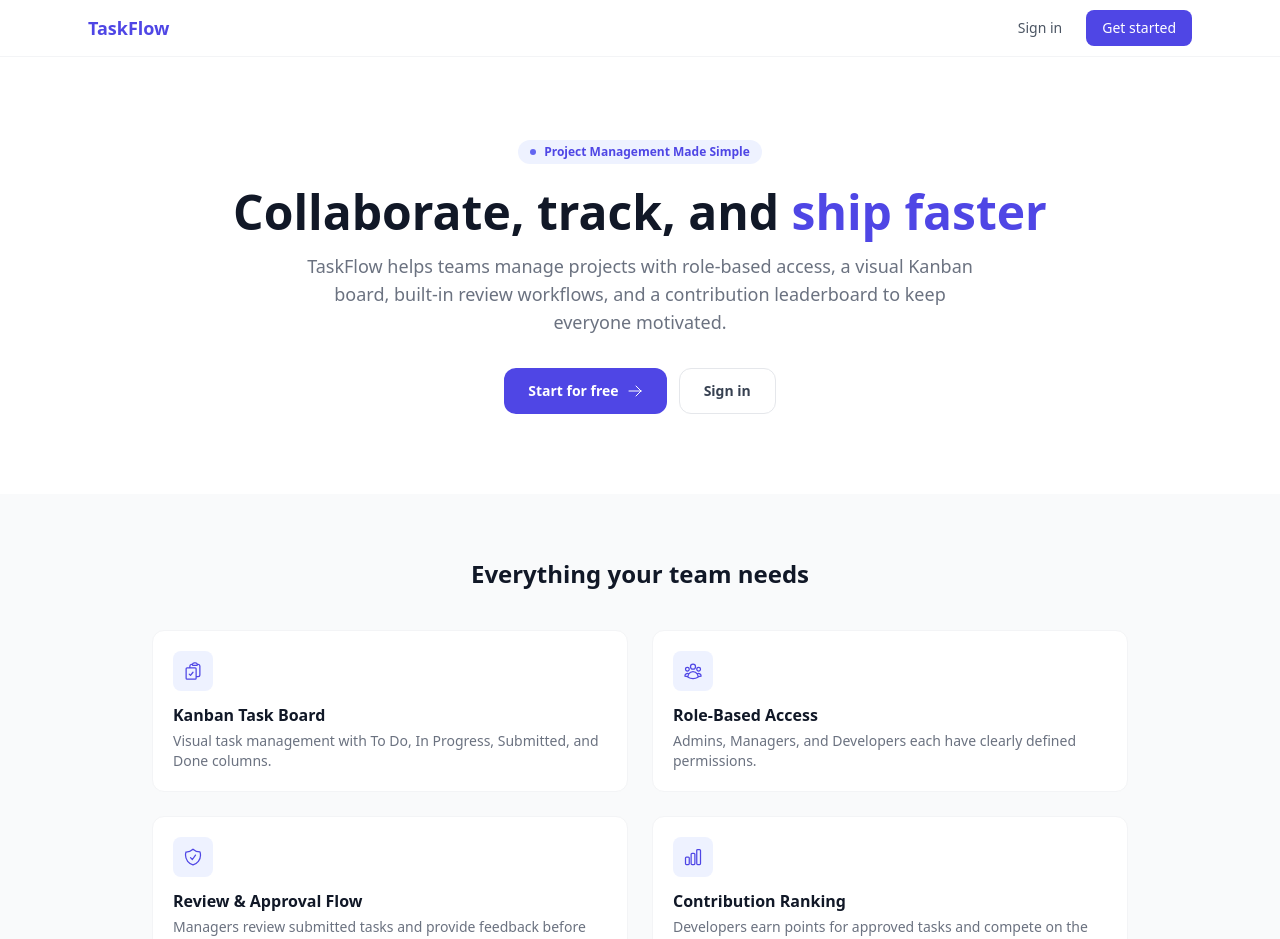
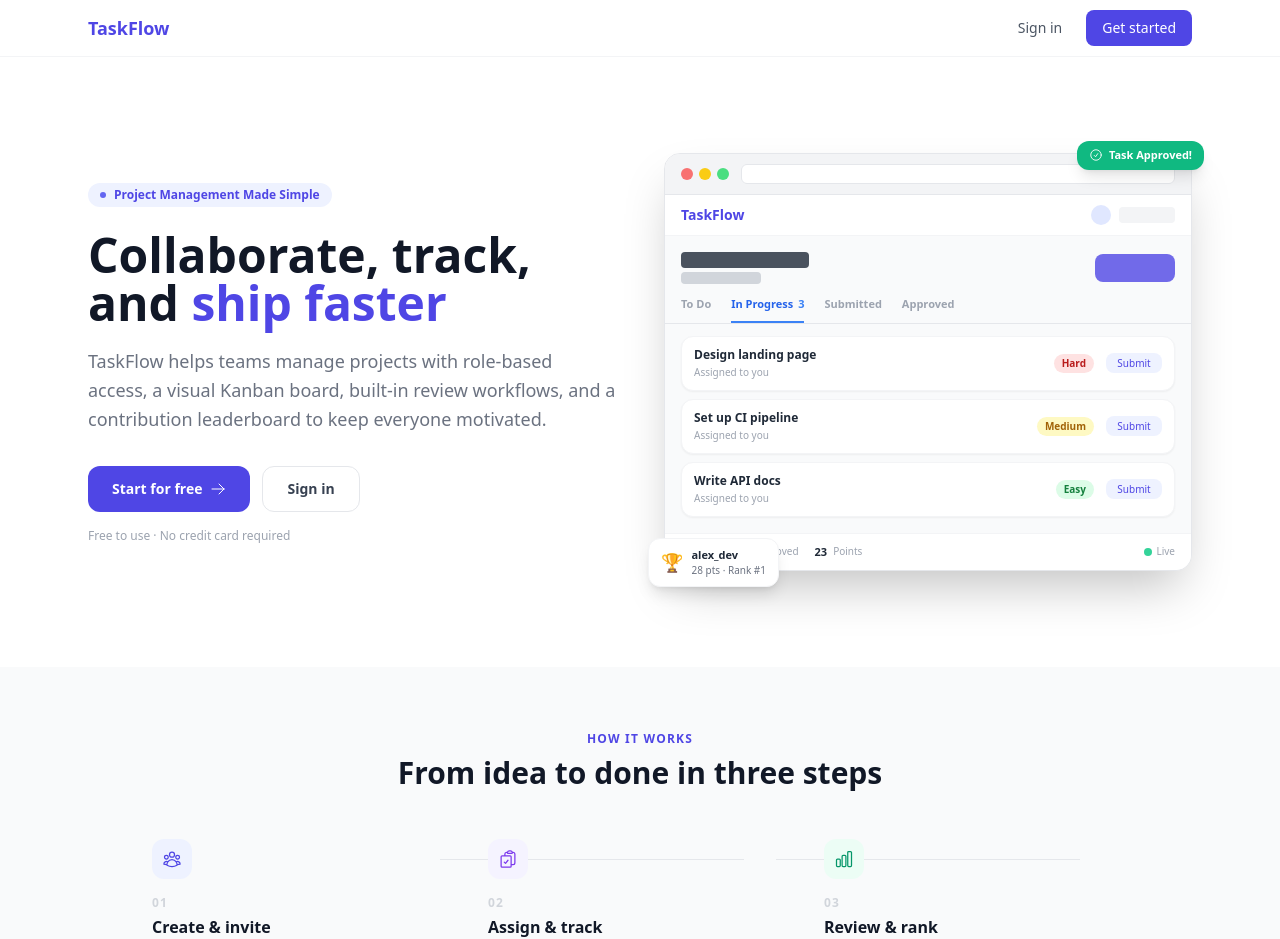
Before and after one commit to NewBabaYaga/Project_Managing_Frontend, a React app: page / in a window 1280 px wide. Shown: the top 939 px of the page. Built offline with nearby package versions, Linux system fonts and the light colour scheme; the HTML template or start-up script is replaced by a standard one.

Commit message:
feat: redesign landing page with hero mockup and how-it-works section

```diff
--- a/src/pages/LandingPage.jsx
+++ b/src/pages/LandingPage.jsx
@@ -2,14 +2,39 @@ import { Link } from 'react-router-dom';
 import { useAuth } from '../context/AuthContext';
 import {
   ClipboardDocumentCheckIcon, UserGroupIcon,
-  ChartBarIcon, ShieldCheckIcon, ArrowRightIcon
+  ChartBarIcon, ShieldCheckIcon, ArrowRightIcon,
+  CheckCircleIcon,
 } from '@heroicons/react/24/outline';
+
+const steps = [
+  {
+    number: '01',
+    title: 'Create & invite',
+    description: 'Start a project in seconds and invite teammates as Admin, Manager, or Developer.',
+    icon: UserGroupIcon,
+    color: 'bg-indigo-50 text-indigo-600',
+  },
+  {
+    number: '02',
+    title: 'Assign & track',
+    description: 'Break work into tasks, set difficulty levels, and move them across the Kanban board.',
+    icon: ClipboardDocumentCheckIcon,
+    color: 'bg-violet-50 text-violet-600',
+  },
+  {
+    number: '03',
+    title: 'Review & rank',
+    description: 'Managers approve submitted work. Developers earn points and compete on the leaderboard.',
+    icon: ChartBarIcon,
+    color: 'bg-emerald-50 text-emerald-600',
+  },
+];
 
 const features = [
   {
     icon: ClipboardDocumentCheckIcon,
     title: 'Kanban Task Board',
-    description: 'Visual task management with To Do, In Progress, Submitted, and Done columns.',
+    description: 'Visual task management with To Do, In Progress, Submitted, and Approved columns.',
   },
   {
     icon: UserGroupIcon,
@@ -27,6 +52,123 @@ const features = [
     description: 'Developers earn points for approved tasks and compete on the leaderboard.',
   },
 ];
+
+const mockTasks = [
+  { title: 'Design landing page', difficulty: 'Hard', diffColor: 'bg-red-100 text-red-700', status: 'In Progress' },
+  { title: 'Set up CI pipeline', difficulty: 'Medium', diffColor: 'bg-yellow-100 text-yellow-700', status: 'In Progress' },
+  { title: 'Write API docs', difficulty: 'Easy', diffColor: 'bg-green-100 text-green-700', status: 'In Progress' },
+];
+
+function AppMockup() {
+  return (
+    <div className="relative">
+      <div className="bg-white rounded-2xl shadow-2xl border border-gray-200 overflow-hidden select-none">
+        {/* Browser chrome */}
+        <div className="bg-gray-100 border-b border-gray-200 px-4 py-2.5 flex items-center gap-3">
+          <div className="flex gap-1.5">
+            <div className="w-3 h-3 rounded-full bg-red-400" />
+            <div className="w-3 h-3 rounded-full bg-yellow-400" />
+            <div className="w-3 h-3 rounded-full bg-green-400" />
+          </div>
+          <div className="flex-1 bg-white rounded-md h-5 border border-gray-200" />
+        </div>
+
+        {/* App navbar */}
+        <div className="bg-white border-b border-gray-100 px-4 py-2.5 flex items-center justify-between">
+          <span className="font-bold text-indigo-600 text-sm">TaskFlow</span>
+          <div className="flex items-center gap-2">
+            <div className="w-5 h-5 rounded-full bg-indigo-100" />
+            <div className="w-14 h-4 rounded bg-gray-100" />
+          </div>
+        </div>
+
+        {/* Dashboard header */}
+        <div className="bg-gray-50 px-4 pt-4 pb-0">
+          <div className="flex items-center justify-between mb-3">
+            <div>
+              <div className="w-32 h-4 bg-gray-800 rounded opacity-80 mb-1" />
+              <div className="w-20 h-3 bg-gray-300 rounded" />
+            </div>
+            <div className="flex gap-2">
+              <div className="w-20 h-7 bg-indigo-600 rounded-lg opacity-80" />
+            </div>
+          </div>
+
+          {/* Kanban tabs */}
+          <div className="flex gap-5 border-b border-gray-200 -mx-4 px-4">
+            {['To Do', 'In Progress', 'Submitted', 'Approved'].map((tab, i) => (
+              <div
+                key={tab}
+                className={`text-[11px] font-semibold pb-2 border-b-2 ${
+                  i === 1
+                    ? 'text-blue-600 border-blue-500'
+                    : 'text-gray-400 border-transparent'
+                }`}
+              >
+                {tab} {i === 1 ? <span className="ml-0.5 text-blue-500">3</span> : ''}
+              </div>
+            ))}
+          </div>
+        </div>
+
+        {/* Task cards */}
+        <div className="bg-gray-50 px-4 pb-4 pt-3 flex flex-col gap-2">
+          {mockTasks.map((task) => (
+            <div key={task.title} className="bg-white rounded-xl border border-gray-100 px-3 py-2.5 flex items-center gap-3 shadow-sm">
+              <div className="flex-1 min-w-0">
+                <p className="text-xs font-semibold text-gray-800 truncate">{task.title}</p>
+                <p className="text-[10px] text-gray-400 mt-0.5">Assigned to you</p>
+              </div>
+              <span className={`text-[10px] font-semibold px-2 py-0.5 rounded-full flex-shrink-0 ${task.diffColor}`}>
+                {task.difficulty}
+              </span>
+              <div className="w-14 h-5 bg-indigo-50 rounded-lg flex items-center justify-center flex-shrink-0">
+                <span className="text-[10px] text-indigo-600 font-medium">Submit</span>
+              </div>
+            </div>
+          ))}
+        </div>
+
+        {/* Stats bar at bottom */}
+        <div className="bg-white border-t border-gray-100 px-4 py-2.5 flex items-center gap-4">
+          {[
+            { label: 'Tasks', value: '12' },
+            { label: 'Approved', value: '7' },
+            { label: 'Points', value: '23' },
+          ].map(s => (
+            <div key={s.label} className="flex items-center gap-1.5">
+              <span className="text-[11px] font-bold text-gray-800">{s.value}</span>
+              <span className="text-[10px] text-gray-400">{s.label}</span>
+            </div>
+          ))}
+          <div className="ml-auto flex items-center gap-1">
+            <div className="w-2 h-2 rounded-full bg-emerald-400" />
+            <span className="text-[10px] text-gray-400">Live</span>
+          </div>
+        </div>
+      </div>
+
+      {/* Floating rank badge */}
+      <div className="absolute -bottom-4 -left-4 bg-white rounded-xl shadow-lg border border-gray-100 px-3 py-2 flex items-center gap-2">
+        <span className="text-lg">🏆</span>
+        <div>
+          <p className="text-[11px] font-bold text-gray-800">alex_dev</p>
+          <p className="text-[10px] text-gray-500">28 pts · Rank #1</p>
+        </div>
+      </div>
+
+      {/* Floating approval badge */}
+      <div className="absolute -top-3 -right-3 bg-emerald-500 text-white rounded-xl shadow-lg px-3 py-1.5 flex items-center gap-1.5">
+        <CheckCircleIcon className="w-3.5 h-3.5" />
+        <span className="text-[11px] font-semibold">Task Approved!</span>
+      </div>
+
+      {/* Decorative blurs */}
+      <div className="absolute -z-10 -bottom-8 -right-8 w-56 h-56 bg-indigo-200 rounded-full blur-3xl opacity-25" />
+      <div className="absolute -z-10 -top-8 -left-8 w-40 h-40 bg-violet-200 rounded-full blur-3xl opacity-20" />
+    </div>
+  );
+}
 
 export default function LandingPage() {
   const { token } = useAuth();
@@ -62,20 +204,24 @@ export default function LandingPage() {
         </div>
       </header>
 
-      {/* Hero */}
-      <section className="max-w-4xl mx-auto px-4 sm:px-6 py-20 text-center">
+      {/* Hero — two-column layout */}
+      <section className="max-w-6xl mx-auto px-4 sm:px-6 py-16 lg:py-24">
+        <div className="grid grid-cols-1 lg:grid-cols-2 gap-12 items-center">
+          {/* Left: copy */}
+          <div>
             <div className="inline-flex items-center gap-2 bg-indigo-50 text-indigo-600 text-xs font-semibold px-3 py-1 rounded-full mb-6">
-          <span className="w-1.5 h-1.5 rounded-full bg-indigo-500"></span>
+              <span className="w-1.5 h-1.5 rounded-full bg-indigo-500" />
               Project Management Made Simple
             </div>
-        <h1 className="text-4xl sm:text-5xl font-bold text-gray-900 leading-tight mb-4">
-          Collaborate, track, and <span className="text-indigo-600">ship faster</span>
+            <h1 className="text-4xl sm:text-5xl font-bold text-gray-900 leading-tight mb-5">
+              Collaborate, track,<br />and{' '}
+              <span className="text-indigo-600">ship faster</span>
             </h1>
-        <p className="text-lg text-gray-500 max-w-2xl mx-auto mb-8">
+            <p className="text-lg text-gray-500 mb-8 leading-relaxed">
               TaskFlow helps teams manage projects with role-based access, a visual Kanban board,
               built-in review workflows, and a contribution leaderboard to keep everyone motivated.
             </p>
-        <div className="flex justify-center gap-3">
+            <div className="flex flex-wrap gap-3">
               {token ? (
                 <Link
                   to="/projects"
@@ -100,20 +246,56 @@ export default function LandingPage() {
                 </>
               )}
             </div>
+            <p className="text-xs text-gray-400 mt-4">Free to use · No credit card required</p>
+          </div>
+
+          {/* Right: app mockup */}
+          <div className="hidden lg:block">
+            <AppMockup />
+          </div>
+        </div>
+      </section>
+
+      {/* How it works */}
+      <section className="bg-gray-50 py-16">
+        <div className="max-w-5xl mx-auto px-4 sm:px-6">
+          <div className="text-center mb-12">
+            <p className="text-xs font-semibold text-indigo-600 uppercase tracking-widest mb-2">How it works</p>
+            <h2 className="text-2xl sm:text-3xl font-bold text-gray-900">From idea to done in three steps</h2>
+          </div>
+          <div className="grid grid-cols-1 md:grid-cols-3 gap-8">
+            {steps.map((step, i) => (
+              <div key={step.number} className="relative flex flex-col items-start">
+                {i < steps.length - 1 && (
+                  <div className="hidden md:block absolute top-5 left-full w-full h-px bg-gray-200 -translate-x-4 z-0" />
+                )}
+                <div className={`w-10 h-10 rounded-xl flex items-center justify-center mb-4 relative z-10 ${step.color}`}>
+                  <step.icon className="w-5 h-5" />
+                </div>
+                <span className="text-xs font-bold text-gray-300 mb-1 tracking-widest">{step.number}</span>
+                <h3 className="font-semibold text-gray-900 mb-2 text-base">{step.title}</h3>
+                <p className="text-sm text-gray-500 leading-relaxed">{step.description}</p>
+              </div>
+            ))}
+          </div>
+        </div>
       </section>
 
       {/* Features */}
-      <section className="bg-gray-50 py-16">
+      <section className="py-16">
         <div className="max-w-5xl mx-auto px-4 sm:px-6">
-          <h2 className="text-2xl font-bold text-gray-900 text-center mb-10">Everything your team needs</h2>
+          <div className="text-center mb-12">
+            <p className="text-xs font-semibold text-indigo-600 uppercase tracking-widest mb-2">Features</p>
+            <h2 className="text-2xl sm:text-3xl font-bold text-gray-900">Everything your team needs</h2>
+          </div>
           <div className="grid grid-cols-1 sm:grid-cols-2 gap-6">
             {features.map(f => (
-              <div key={f.title} className="bg-white rounded-xl border border-gray-100 p-5">
-                <div className="w-10 h-10 rounded-lg bg-indigo-50 flex items-center justify-center mb-3">
+              <div key={f.title} className="bg-white rounded-2xl border border-gray-100 p-6 hover:border-indigo-100 hover:shadow-sm transition-all">
+                <div className="w-10 h-10 rounded-xl bg-indigo-50 flex items-center justify-center mb-4">
                   <f.icon className="w-5 h-5 text-indigo-600" />
                 </div>
-                <h3 className="font-semibold text-gray-900 mb-1">{f.title}</h3>
-                <p className="text-sm text-gray-500">{f.description}</p>
+                <h3 className="font-semibold text-gray-900 mb-2">{f.title}</h3>
+                <p className="text-sm text-gray-500 leading-relaxed">{f.description}</p>
               </div>
             ))}
           </div>
@@ -121,15 +303,17 @@ export default function LandingPage() {
       </section>
 
       {/* CTA */}
-      <section className="max-w-3xl mx-auto px-4 sm:px-6 py-20 text-center">
-        <h2 className="text-2xl font-bold text-gray-900 mb-4">Ready to get started?</h2>
-        <p className="text-gray-500 mb-6 text-sm">Create an account and spin up your first project in minutes.</p>
+      <section className="bg-indigo-600 py-16">
+        <div className="max-w-3xl mx-auto px-4 sm:px-6 text-center">
+          <h2 className="text-2xl sm:text-3xl font-bold text-white mb-4">Ready to get started?</h2>
+          <p className="text-indigo-200 mb-8 text-sm">Create an account and spin up your first project in minutes.</p>
           <Link
             to={token ? '/projects' : '/register'}
-          className="inline-flex items-center gap-2 bg-indigo-600 text-white font-semibold px-8 py-3 rounded-xl hover:bg-indigo-700 transition"
+            className="inline-flex items-center gap-2 bg-white text-indigo-600 font-semibold px-8 py-3 rounded-xl hover:bg-indigo-50 transition"
           >
             {token ? 'Go to dashboard' : 'Create free account'} <ArrowRightIcon className="w-4 h-4" />
           </Link>
+        </div>
       </section>
 
       <footer className="border-t border-gray-100 py-6 text-center text-xs text-gray-400">
```
Lines whose indentation alone changed are shown as unchanged.
